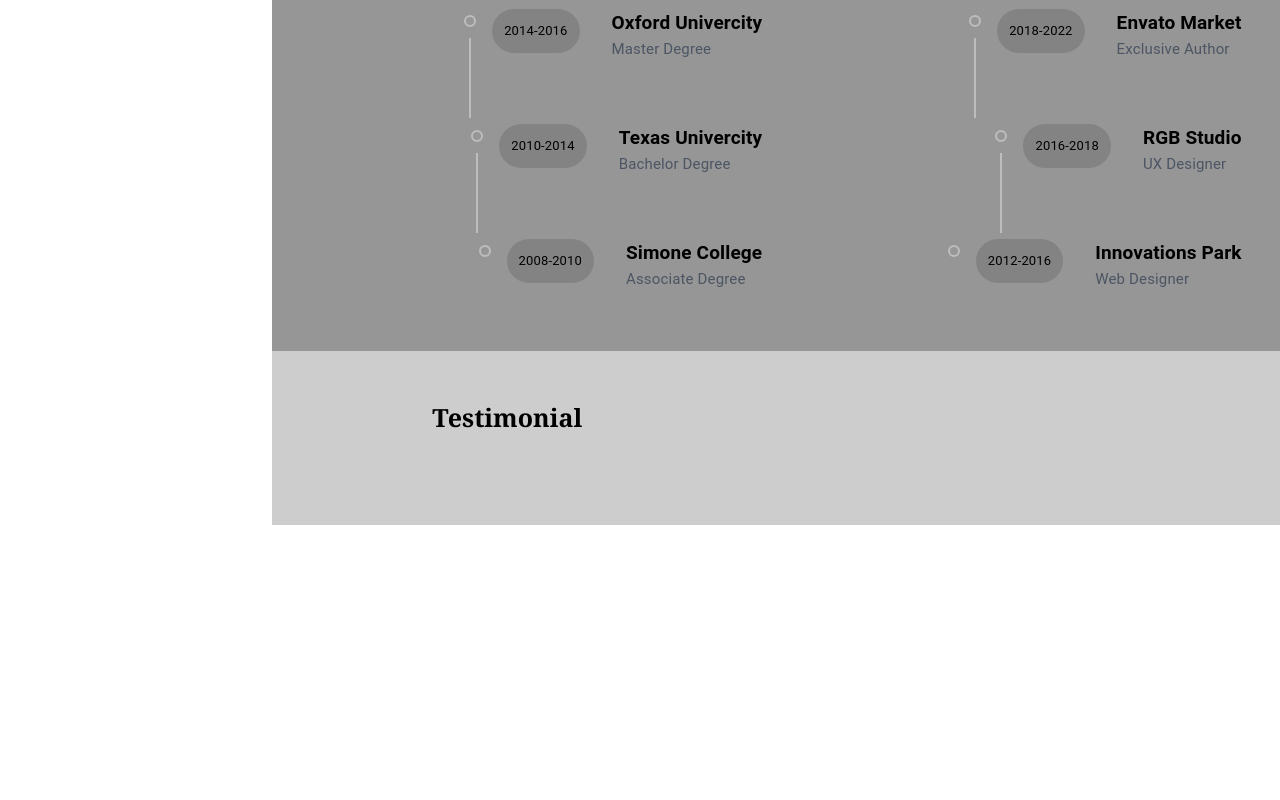
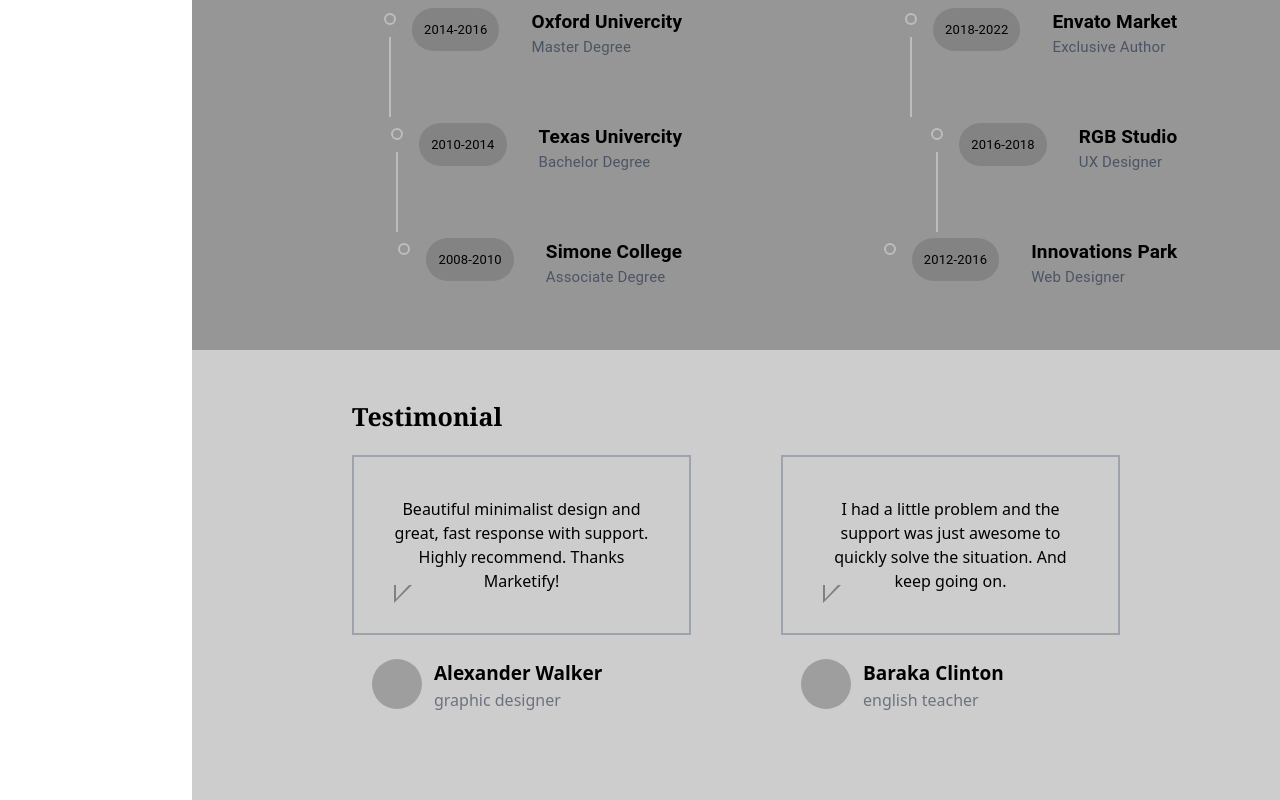
Before and after one commit to haseeb196/old-portfolio, a Next.js app: page /about in a window 1280 px wide. Shown: the part 2212-3012 px from the top of the page. Before the commit the page ends 2737 px from the top, so only its background shows below. Built offline with nearby package versions, Linux system fonts and the light colour scheme; grey boxes are pictures that could not be loaded.

Commit message:
Day 11..

```diff
--- a/src/components/Animations/Swiper/Swiper.js
+++ b/src/components/Animations/Swiper/Swiper.js
@@ -1,12 +1,27 @@
-const Swiper = () => {
+import { Avatar } from '@mui/material';
+
+const Swipers = ({ text, name, about, image }) => {
   return (
-    <div className="flex flex-col items-start">
-      <div className="w-full border-[2px] border-solid border-gray-500">
-        <p>galnwlagwgawgewgwgsdgsdgsdgs</p>
+    <div className="flex flex-col items-start gap-6">
+      <div
+        className={`squarediv w-full border-[2px] border-solid border-gray-400 p-[40px]`}
+      >
+        <p className="text-center">{text}</p>
       </div>
-      <div></div>
+      <div className="ml-[20px] flex flex-row gap-3">
+        <div>
+          <Avatar
+            sx={{ width: 50, height: 50 }}
+            src={image}
+          />
+        </div>
+        <div>
+          <h1 className="text-[19px] font-bold capitalize">{name}</h1>
+          <p className="text-gray-500">{about}</p>
+        </div>
+      </div>
     </div>
   );
 };
 
-export default Swiper;
+export default Swipers;
--- a/src/components/PagesComponents/about/aboutcomp/Div1.js
+++ b/src/components/PagesComponents/about/aboutcomp/Div1.js
@@ -11,9 +11,9 @@ const Div1 = () => {
       </div>
       <div className="max-w-[1000px]">
         <Image
+          priority
           width={1920}
           height={1080}
-          loading="lazy"
           src="https://marketifythemes.net/tailwind/tokyo/assets/img/slider/1.jpg"
           alt=""
           className="h-[100%] w-[100%]"
--- a/src/components/PagesComponents/about/aboutcomp/Testimonial.js
+++ b/src/components/PagesComponents/about/aboutcomp/Testimonial.js
@@ -1,36 +1,72 @@
+import Swipers from '@/components/Animations/Swiper/Swiper';
+// Import Swiper React components
+import { Swiper, SwiperSlide } from 'swiper/react';
+
+// Import Swiper styles
+import 'swiper/css';
+
 const Testimonial = () => {
-  const content = [
-    {
+  const content = {
+    x1: {
       text: 'Beautiful minimalist design and great, fast response with support. Highly recommend. Thanks Marketify!',
       author: 'alexander walker',
       span: 'graphic designer',
       image:
         'https://i.pinimg.com/736x/87/14/d5/8714d527903f7a8093091e167d9bddcc.jpg',
     },
-    {
+    x2: {
       text: 'I had a little problem and the support was just awesome to quickly solve the situation. And keep going on.',
       author: 'baraka clinton',
       span: 'english teacher',
       image:
         'https://encrypted-tbn0.gstatic.com/images?q=tbn:ANd9GcT2K27XkymJzsG1mdFcseZwBeqgyOLT2Pr_Kg&usqp=CAU',
     },
-    {
+    x3: {
       text: 'These people really know what they are doing! Great customer support availability and supperb kindness.',
       author: 'mics4',
       span: 'developer',
       image:
         'https://img.myloview.com/stickers/people-or-human-logo-template-in-3d-circle-shape-700-238264360.jpg',
     },
-  ];
+  };
+
   return (
     <div className="py-12 xl:px-40 sg:px-16 s400:px-12">
-      <div>
+      <div className="mb-5">
         <h1 className="font-serif text-[25px] font-[900] ">Testimonial</h1>
       </div>
-      <div>
-        {content.map((x) => {
-          console.log(x);
-        })}
+      <div className="flex flex-row xl:max-w-[60vw] sg:max-w-[100vw]">
+        <Swiper
+          slidesPerView={2}
+          spaceBetween={90}
+          autoplay={{ delay: 2000 }}
+          breakpoints={{ 800: { slidesPerView: 2 }, 100: { slidesPerView: 1 } }}
+        >
+          <SwiperSlide>
+            <Swipers
+              text={content.x1.text}
+              name={content.x1.author}
+              about={content.x1.span}
+              image={content.x1.image}
+            />
+          </SwiperSlide>
+          <SwiperSlide>
+            <Swipers
+              text={content.x2.text}
+              name={content.x2.author}
+              about={content.x2.span}
+              image={content.x2.image}
+            />
+          </SwiperSlide>
+          <SwiperSlide>
+            <Swipers
+              text={content.x3.text}
+              name={content.x3.author}
+              about={content.x3.span}
+              image={content.x3.image}
+            />
+          </SwiperSlide>
+        </Swiper>
       </div>
     </div>
   );
--- a/src/pages/service.js
+++ b/src/pages/service.js
@@ -1,12 +1,5 @@
-import Swiper from '@/components/Animations/Swiper/Swiper';
-
 const service = () => {
-  return (
-    <div>
-      service
-      <Swiper />
-    </div>
-  );
+  return <div>service</div>;
 };
 
 export default service;
--- a/src/styles/globals.css
+++ b/src/styles/globals.css
@@ -66,3 +66,26 @@ html {
 .MuiTimeline-root {
   padding: 0 !important;
 }
+
+.squarediv:before {
+  position: absolute;
+  content: '';
+  height: 0px;
+  width: 0px;
+  top: 8.1rem;
+  border: solid transparent;
+  border-top-color: gray;
+  border-width: 18px 18px 0px 0px;
+}
+
+.squarediv:after {
+  position: absolute;
+  content: '';
+  height: 0px;
+  width: 0px;
+  top: 8.1rem;
+  border: solid transparent;
+  border-top-color: #cecdcd;
+  border-width: 14px 13px 0px 0px;
+  margin-left: 2px;
+}
```
